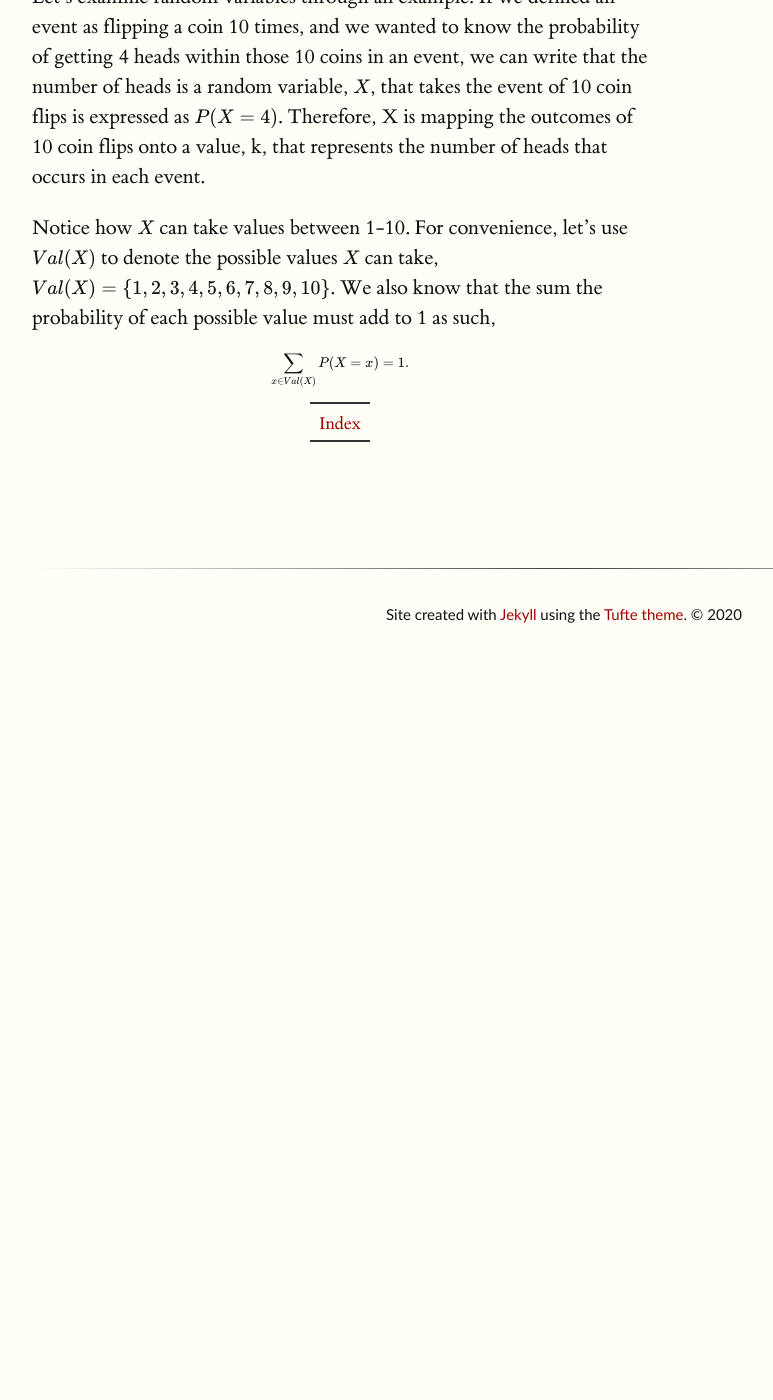
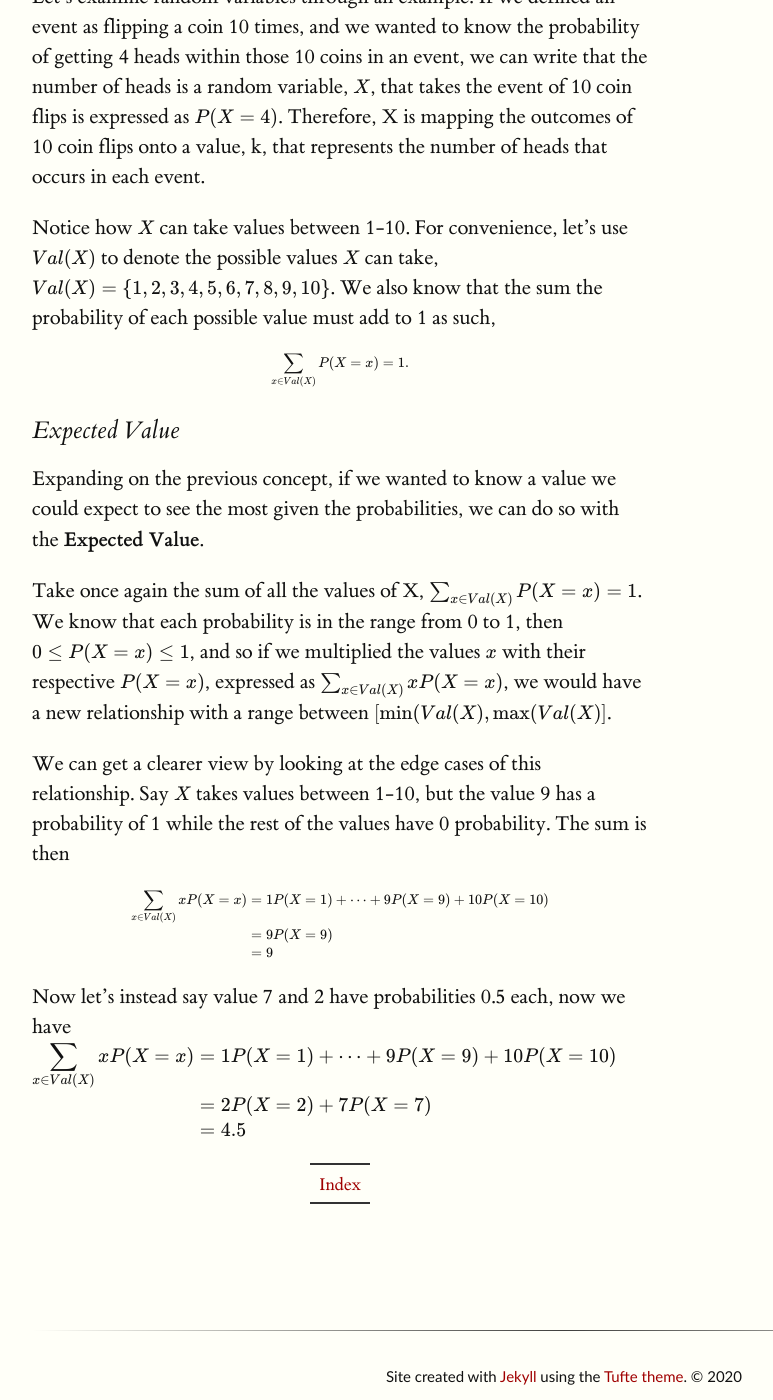
Before and after one commit to luisgc2116/luis_notes, a Jekyll site: the page built from published_notes/fundamental/intro_rand_var/index.md, in a window 1280 px wide and 1400 px high, scrolled down 404 px. Shown: the whole window, without its empty margins (128-901 px from the left). Built offline with Jekyll 4.4.1, drawn with Linux system fonts in a browser that asks for light colours; formulas are drawn with MathJax 3; before the commit the page ends 1042 px from its top, so only the background shows below that.

Commit message:
Update index.md

```diff
--- a/published_notes/fundamental/intro_rand_var/index.md
+++ b/published_notes/fundamental/intro_rand_var/index.md
@@ -18,5 +18,32 @@ $$
 \end{equation}
 $$
 
+### Expected Value
+
+Expanding on the previous concept, if we wanted to know a value we could expect to see the most given the probabilities, we can do so with the **Expected Value**.
+
+Take once again the sum of all the values of X, $$\sum_{x \in Val(X)} P(X=x) = 1$$. We know that each probability is in the range from 0 to 1, then $$0 \leq P(X=x) \leq 1$$, and so if we multiplied the values $$x$$ with their respective $$P(X=x)$$, expressed as $$\sum_{x \in Val(X)} xP(X=x)$$, we would have a new relationship with a range between $$[\text{min}(Val(X), \text{max}(Val(X)]$$.
+
+We can get a clearer view by looking at the edge cases of this relationship. Say $$X$$ takes values between 1-10, but the value 9 has a probability of 1 while the rest of the values have 0 probability. The sum is then
+
+$$
+\begin{align}
+    \sum_{x \in Val(X)} xP(X=x)
+        &= 1P(X=1) + \dots + 9P(X=9) + 10P(X=10) \\
+        &= 9P(X=9) \\
+        &= 9
+\end{align}
+$$
+
+Now let's instead say value 7 and 2 have probabilities 0.5 each, now we have
+$$
+\begin{align}
+    \sum_{x \in Val(X)} xP(X=x)
+        &= 1P(X=1) + \dots + 9P(X=9) + 10P(X=10) \\
+        &= 2P(X=2) + 7P(X=7) \\
+        &= 4.5
+\end{align}
+$$
+
 
 |[Index](../../../) |
```
